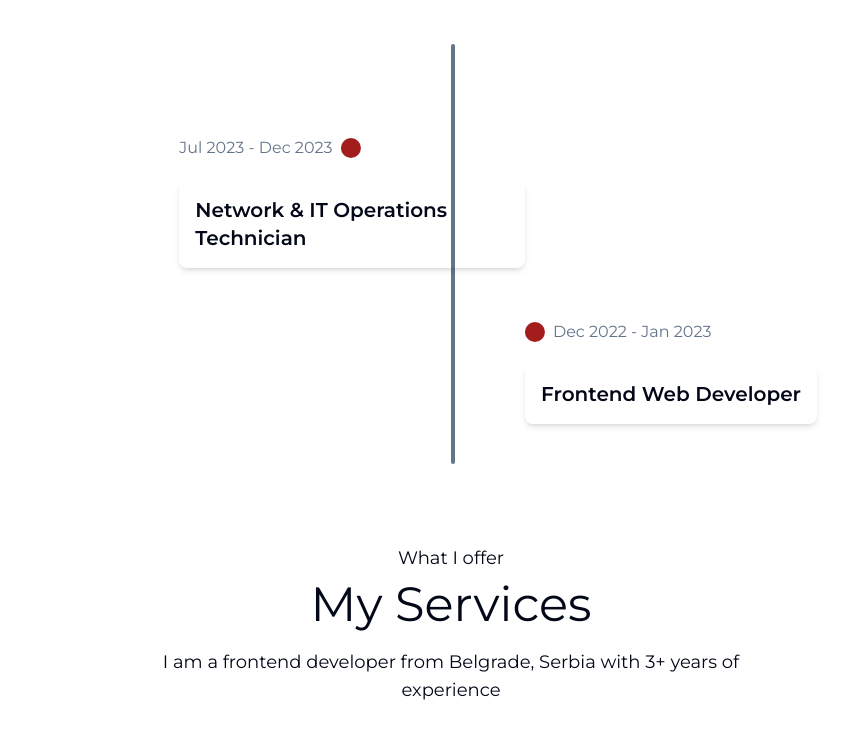
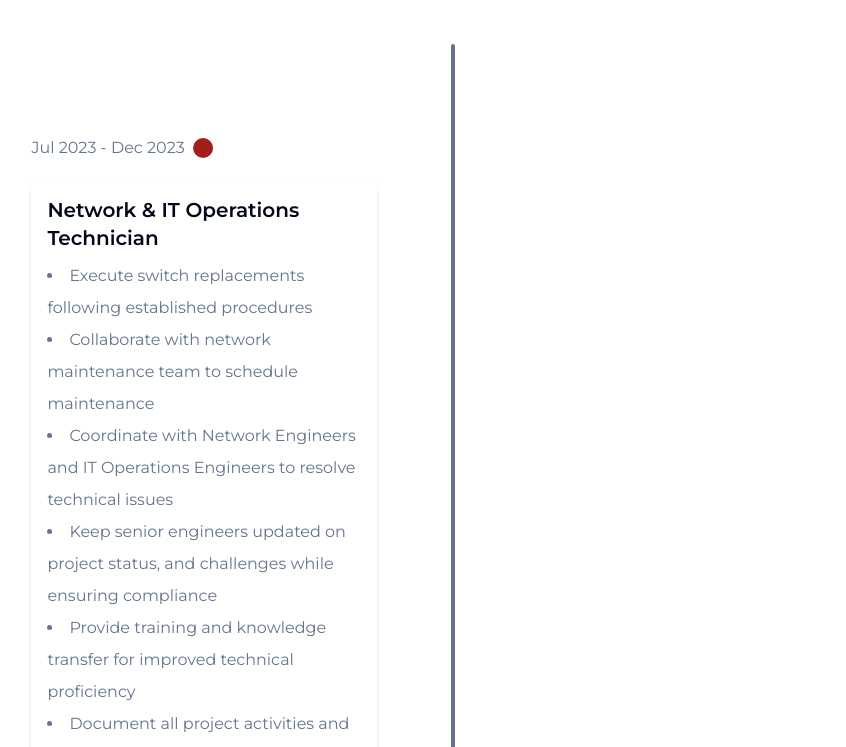
Before and after one commit to narandza/portfolio, a Next.js app: page / in a window 1280 px wide. Shown: the part 2760-3507 px from the top of the page, without its empty margins (189-1035 px from the left). Built offline with nearby package versions, Linux system fonts and the light colour scheme.

Commit message:
add description

```diff
--- a/src/app/(main)/experience.tsx
+++ b/src/app/(main)/experience.tsx
@@ -60,7 +60,7 @@ export const Experience = () => {
             style={{
               transform: isEvenIndex(index)
                 ? "translateX(20%)"
-                : "translateX(20%)",
+                : "translateX(-20%)",
             }}
             key={index}
           >
@@ -78,6 +78,13 @@ export const Experience = () => {
 
             <div className="p-4 shadow-md rounded-lg">
               <h3 className="text-xl font-semibold">{job.position}</h3>
+              <ul className="list-disc list-inside mt-2 text-muted-foreground">
+                {job.description.map((description, i) => (
+                  <li className="" key={i}>
+                    {description}
+                  </li>
+                ))}
+              </ul>
             </div>
           </div>
         ))}
```
